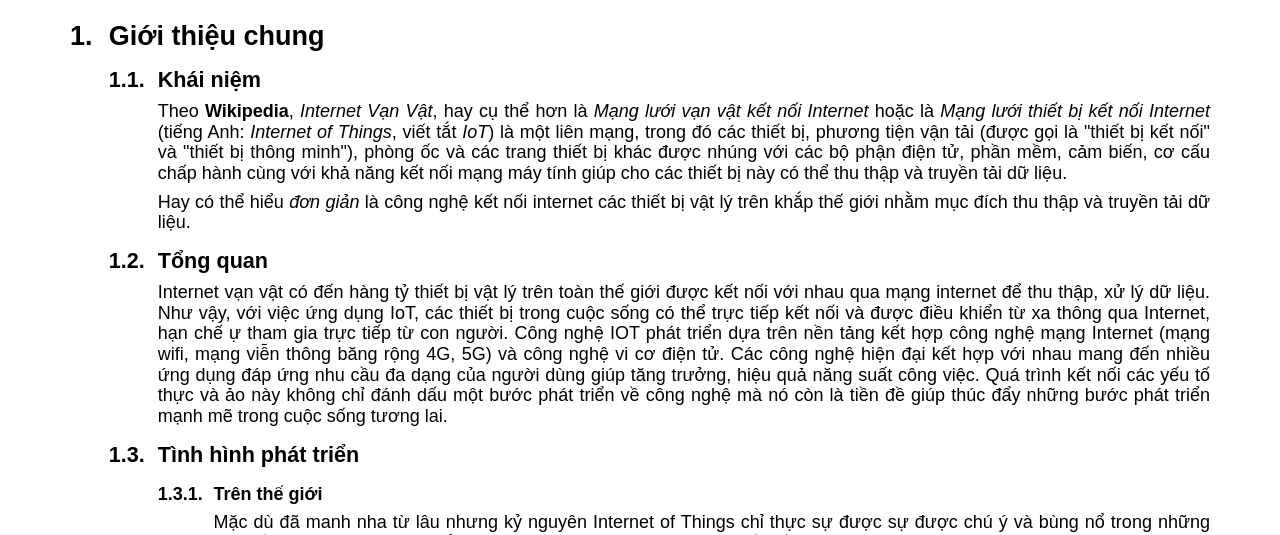
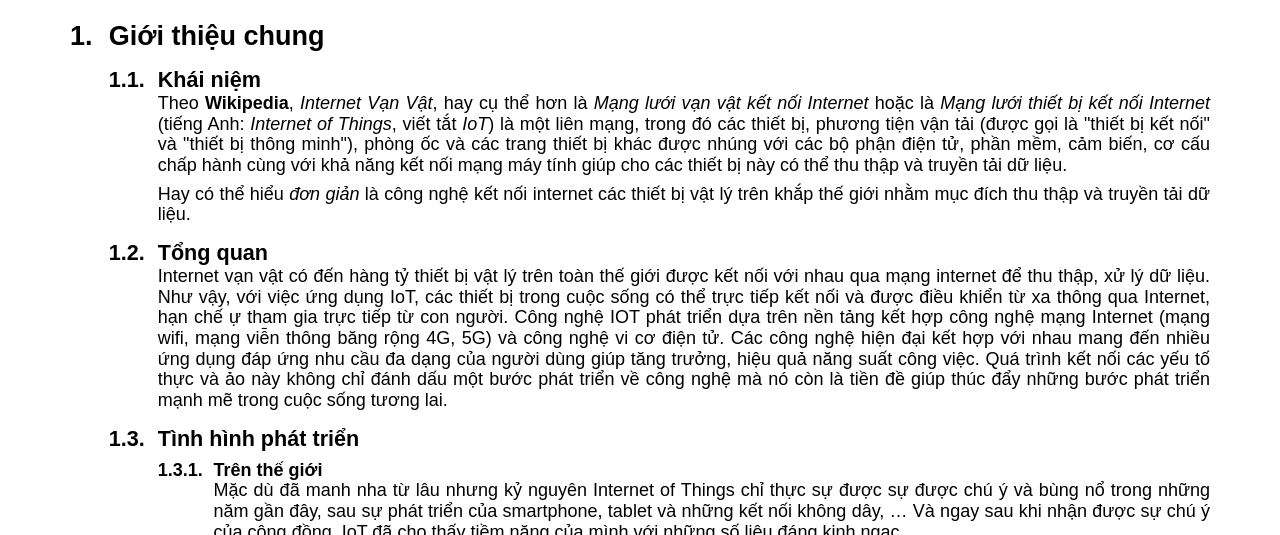
Before and after one commit to hoangduydangle97/NMDT_G07_HK201, a plain HTML site: page gioi-thieu-chung.html in a window 1280 px wide. Shown: the part 265-800 px from the top of the page. Drawn offline with Linux system fonts and the light colour scheme.

Commit message:
update style.css, gioi-thieu-chung.html

```diff
--- a/css/style.css
+++ b/css/style.css
@@ -8,11 +8,15 @@ html {
     font-family: sans-serif;
     line-height: 1.15;
     -webkit-text-size-adjust: 100%;
-    -webkit-tap-highlight-color: transparent
+    -webkit-tap-highlight-color: transparent;
+    max-width: 100%;
+    min-width: 100%;
 }
 
 body {
     margin: 0;
+    max-width: 100%;
+    min-width: 100%;
 }
 
 .container-body {
@@ -162,7 +166,7 @@ ol > li {
 
 ol > li:before {
     content: counters(item, ".") ". ";
-    display: table-cell;
+    display: inline-block;
     padding-right: 0.6em;
 }
 
@@ -228,6 +232,33 @@ li ol > li:before {
     #menu-icon, #close-icon {
         display: none;
     }
+
+    ol {
+        list-style-type: none;
+        counter-reset: item;
+        margin: 0;
+        padding: 0;
+    }
+
+    ol > li {
+        display: table;
+        counter-increment: item;
+        margin-bottom: 0.6em;
+    }
+
+    ol > li:before {
+        content: counters(item, ".") ". ";
+        display: table-cell;
+        padding-right: 0.6em;
+    }
+
+    li ol > li {
+        margin: 0;
+    }
+
+    li ol > li:before {
+        content: counters(item, ".") ". ";
+    }
 }
 
 @media screen and (min-width: 1200px) {
--- a/gioi-thieu-chung.html
+++ b/gioi-thieu-chung.html
@@ -42,10 +42,10 @@
                 <div class="text-justify font-large">
                     <ol>
                         <li id="section">
-                            <div id="title-section">Giới thiệu chung</div>
+                            <span id="title-section">Giới thiệu chung</span>
                             <ol>
                                 <li class="sub-section">
-                                    <div class="title-sub-section">Khái niệm</div>
+                                    <span class="title-sub-section">Khái niệm</span>
                                     <ol>
                                         <div>
                                             Theo <b>Wikipedia</b>, <i>Internet Vạn Vật</i>,
@@ -65,7 +65,7 @@
                                     </ol>
                                 </li>
                                 <li class="sub-section">
-                                    <div class="title-sub-section">Tổng quan</div>
+                                    <span class="title-sub-section">Tổng quan</span>
                                     <ol>
                                         <div>
                                             Internet vạn vật có đến hàng tỷ thiết bị vật lý trên toàn thế giới
@@ -83,10 +83,10 @@
                                     </ol>
                                 </li>
                                 <li class="sub-section">
-                                    <div class="title-sub-section">Tình hình phát triển</div>
+                                    <span class="title-sub-section">Tình hình phát triển</span>
                                     <ol>
                                         <li class="sub-sub-section">
-                                            <div class="title-sub-sub-section">Trên thế giới</div>
+                                            <span class="title-sub-sub-section">Trên thế giới</span>
                                             <div>
                                                 Mặc dù đã manh nha từ lâu nhưng kỷ nguyên Internet of Things chỉ thực sự
                                                 được sự được chú ý và bùng nổ trong những năm gần đây, sau sự phát triển
@@ -124,7 +124,7 @@
                                             </div>
                                         </li>
                                         <li class="sub-sub-section">
-                                            <div class="title-sub-sub-section">Việt Nam</div>
+                                            <span class="title-sub-sub-section">Việt Nam</span>
                                             <div>
                                                 Tại Việt Nam IoT đã được ứng dụng từ lâu dưới các hình thức tự động hóa như hệ thống điều
                                                 khiển đèn giao thông, hệ thống tưới tiêu tự động, … Tuy nhiên chỉ đến những năm gần đây
```
